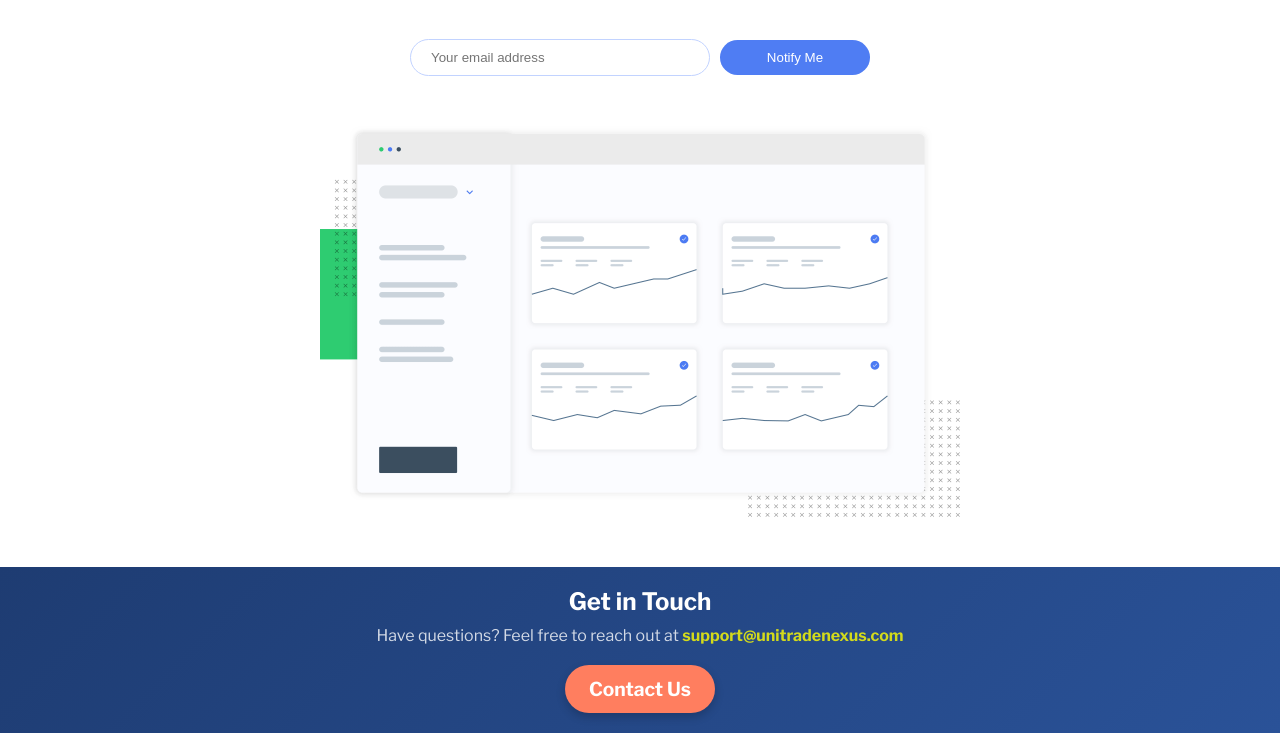
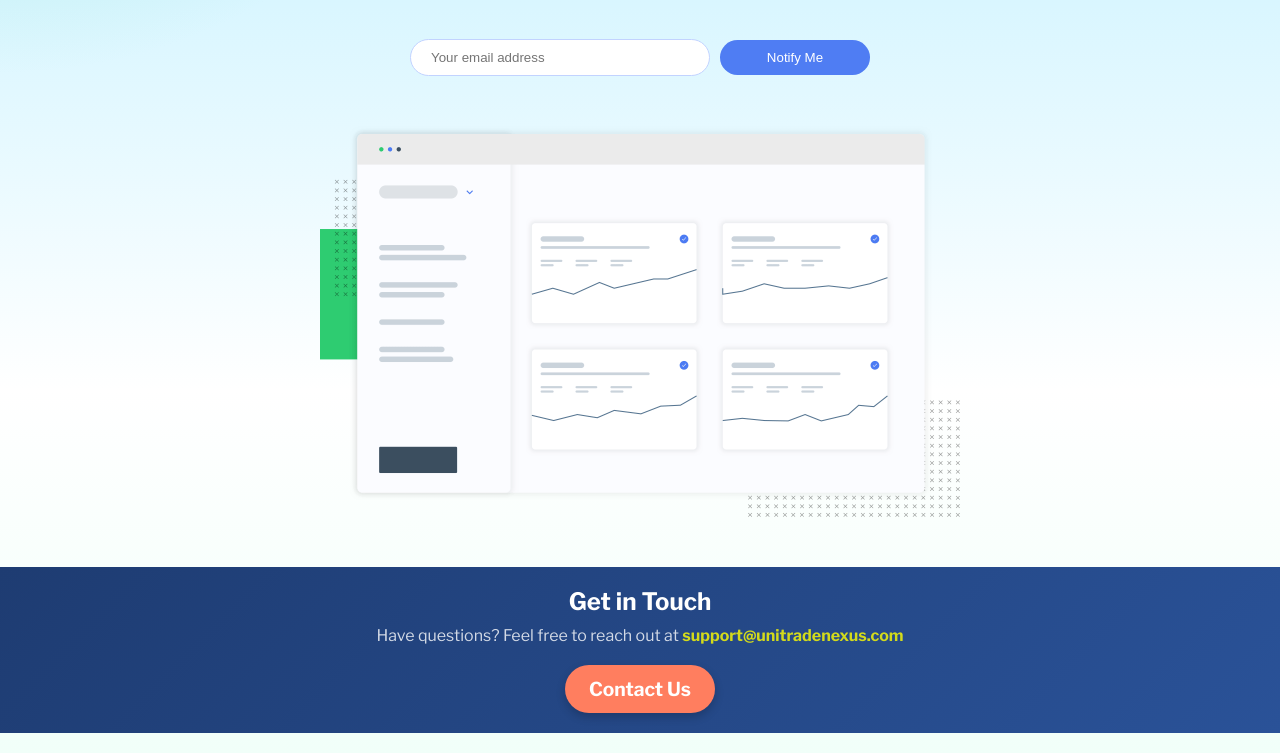
Before and after one commit to parth-kp/Coming-Soon-Page-unitrade, a plain HTML site: page index.html in a window 1280 px wide. Shown: the part 453-1206 px from the top of the page. Drawn offline with nearby package versions, Linux system fonts and the light colour scheme.

Commit message:
ADD BG COLOUR GRADIENT

```diff
--- a/index.html
+++ b/index.html
@@ -147,10 +147,17 @@
         transform: translateY(-2px);
         box-shadow: 0px 6px 15px rgba(0, 0, 0, 0.3);
       }
+
+      .bg {
+        background-image: linear-gradient(0deg, #f1fff9, #f1fff900 30%),
+          radial-gradient(circle at 0 0, #5fd5b575 0, #5fd5b600 30%),
+          linear-gradient(180deg, #79dfffb3 -10%, #79dfff00 70%),
+          radial-gradient(circle at 95% 0, #d0f2244d 0, #5fd5b600 20%);
+      }
     </style>
   </head>
 
-  <body>
+  <body class="bg">
     <header>
       <div class="logo">
         <img class="logo-png" src="images/logo.png" alt="logo" />
@@ -215,7 +222,10 @@
       <footer>
         <div class="footer-container">
           <h2>Get in Touch</h2>
-          <p>Have questions? Feel free to reach out at <b style="color: yellow;">support@unitradenexus.com</b></p>
+          <p>
+            Have questions? Feel free to reach out at
+            <b style="color: yellow">support@unitradenexus.com</b>
+          </p>
           <a
             id="contact-button"
             class="contact-button"
@@ -274,7 +284,8 @@
         .getElementById("contact-button")
         .addEventListener("click", function () {
           const customAlert = document.getElementById("customAlert");
-          customAlert.innerHTML = "Thank you for reaching out!, please send your query at <b style=\"color: yellow;\">support@unitradenexus.com</b> (Copied to clipboard)";
+          customAlert.innerHTML =
+            'Thank you for reaching out!, please send your query at <b style="color: yellow;">support@unitradenexus.com</b> (Copied to clipboard)';
           // copy email to clipboard
           navigator.clipboard.writeText("support@unitradenexus.com");
           customAlert.classList.add("show");
```
